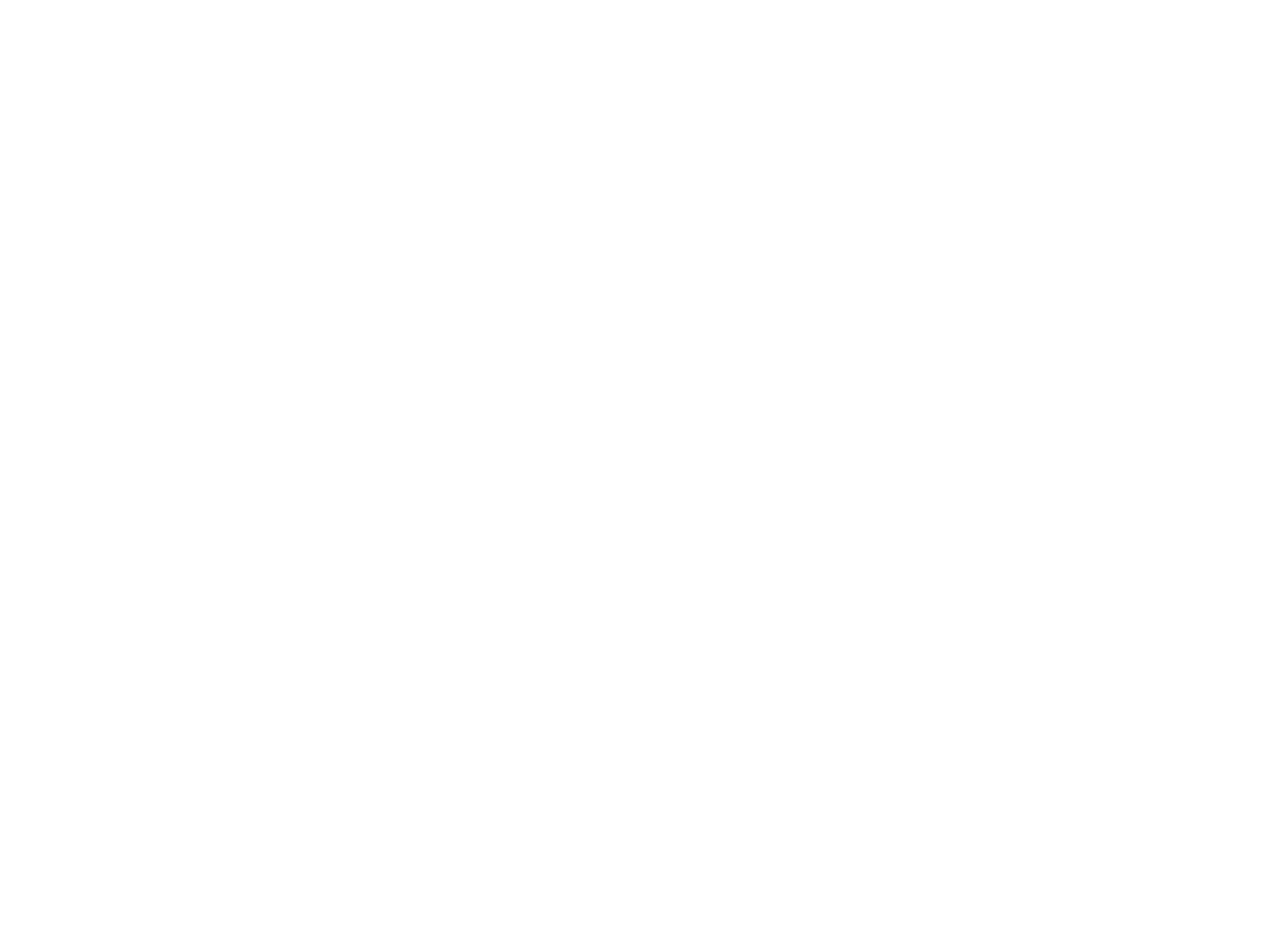
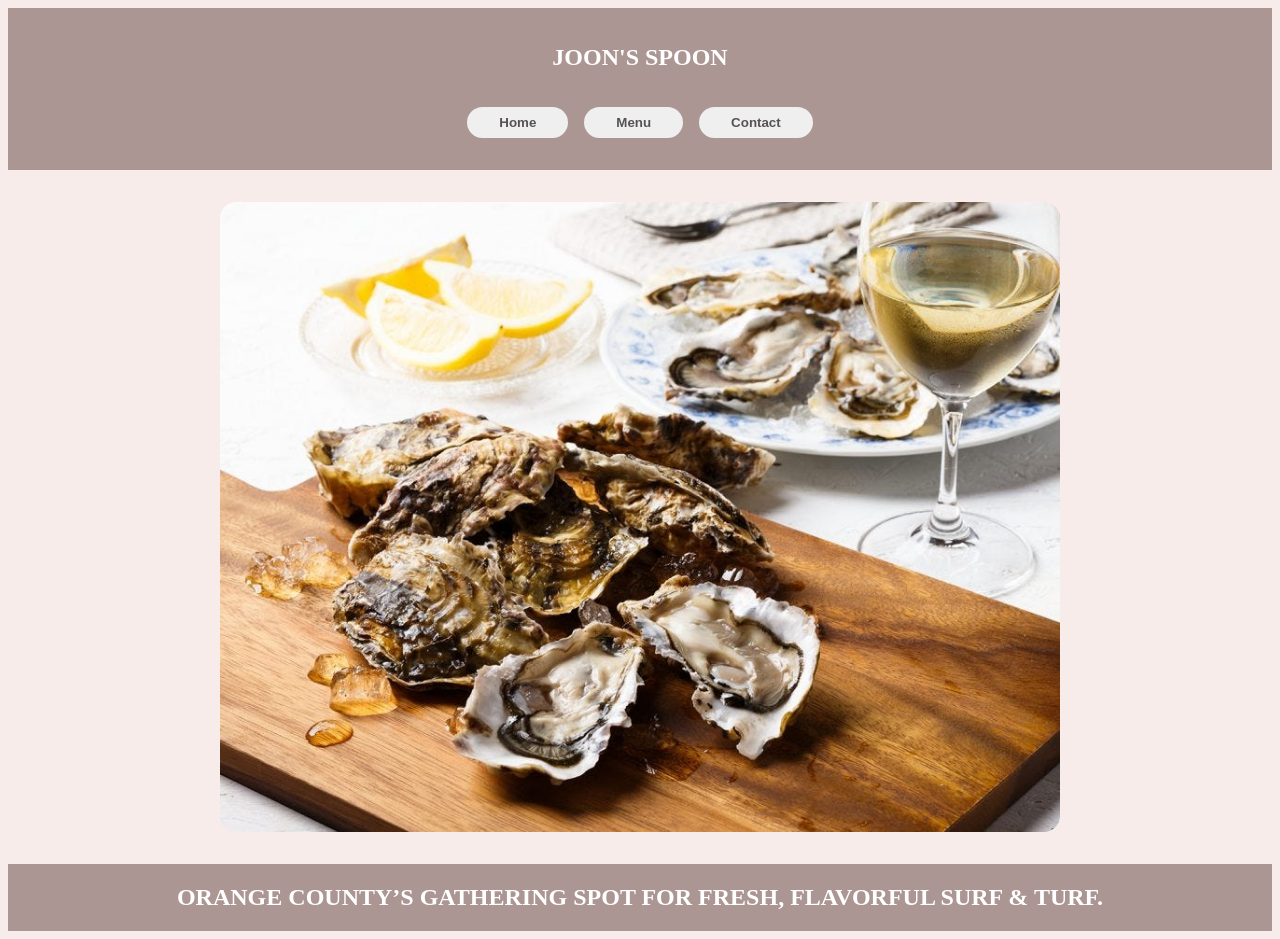
Before and after one commit to 3ddw1nn/restaurantpage, a website built with webpack: page dist/index.html in a window 1280 px wide. Before the commit the page ends 800 px from the top, so only its background shows below. Built offline with nearby package versions, Linux system fonts and the light colour scheme.

Commit message:
created homepage and imports

```diff
--- a/package.json
+++ b/package.json
@@ -3,8 +3,11 @@
   "version": "1.0.0",
   "description": "",
   "main": "index.js",
+
   "scripts": {
-    "test": "echo \"Error: no test specified\" && exit 1"
+    "test": "echo \"Error: no test specified\" && exit 1",
+    "watch":"webpack --watch",
+    "build": "webpack"
   },
   "repository": {
     "type": "git",
--- /dev/null
+++ b/src/createPage.js
@@ -0,0 +1,55 @@
+const content = document.getElementById("content");
+
+export const homePage = (()=>{
+    const createHomePage = function(){
+        const hIMGdiv = document.createElement("div")
+        content.appendChild(hIMGdiv);
+        hIMGdiv.classList.add("hIMG")
+        const homeIMG = document.createElement("img");
+        homeIMG.src = "/img/oysters.jpeg";
+        homeIMG.classList.add("homeImg")
+        hIMGdiv.appendChild(homeIMG);
+
+        const restaurantDiv = document.createElement("div");
+        restaurantDiv.classList.add("bio")
+        content.appendChild(restaurantDiv);
+
+        const restaurantBio = document.createElement("h2");
+        restaurantDiv.appendChild(restaurantBio);
+        restaurantBio.textContent =
+        "ORANGE COUNTY’S GATHERING SPOT FOR FRESH, FLAVORFUL SURF & TURF."
+        restaurantBio.classList.add("restaurantBio")
+    }
+
+    return {
+        createHomePage
+    }
+
+})();
+
+export const menuPage = (() =>{
+    const content = document.getElementById("content");
+
+    const menuItems=[
+        "34",
+        "34",
+        "34",
+        "34",
+        "34",
+        "34"
+    ];
+function createMenu(){
+    for(let i = 0; i < menuItems.length ; i++) {
+        let newCell = document.createElement("div");
+        content.appendChild(newCell);
+        newCell.classList.add("menuCell")
+        newCell.setAttribute("data-cell",i + 1);
+    }
+}
+console.log(menuItems);
+return{
+    createMenu
+
+}
+
+})();
--- a/src/index.js
+++ b/src/index.js
@@ -1 +1,50 @@
-console.log("alert")
+import {menuPage} from './createPage.js';
+import {homePage} from './createPage.js';
+
+const body = document.getElementById("body");
+const header = document.createElement("div");
+const titleScript = document.createElement("h2");
+
+header.classList.add("header-container");
+
+titleScript.classList.add("header-title");
+titleScript.textContent = "JOON'S SPOON";
+
+body.insertBefore(header, body.firstChild);
+header.appendChild(titleScript);
+
+const headerButtonContainer = document.createElement("div");
+headerButtonContainer.classList.add("buttons");
+header.appendChild(headerButtonContainer);
+
+const homeButton= document.createElement("button")
+homeButton.innerHTML = "Home";
+headerButtonContainer.appendChild(homeButton);
+homeButton.addEventListener('click', ()=> {
+    clearContent();
+    homePage.createHomePage();
+})
+
+
+const menuButton= document.createElement("button")
+menuButton.innerHTML = "Menu";
+headerButtonContainer.appendChild(menuButton);
+menuButton.addEventListener('click', ()=> {
+    clearContent();
+    menuPage.createMenu();
+
+})
+
+const contactButton= document.createElement("button")
+contactButton.innerHTML = "Contact";
+headerButtonContainer.appendChild(contactButton);
+contactButton.addEventListener('click', ()=> {
+    clearContent();
+})
+
+const clearContent = function (){
+    while (content.firstChild) {
+        content.removeChild(content.firstChild);
+    }
+}
+homePage.createHomePage();
--- /dev/null
+++ b/src/styles.css
@@ -0,0 +1,52 @@
+body{
+    background-color: rgb(247, 236, 234);
+}
+.header-container{
+    display:flex;
+    justify-content:center;
+    background-color:rgb(171, 150, 147);
+    flex-direction: column;
+}
+.header-title{
+    color:white;
+    padding: 1rem;
+    display: flex;
+    justify-content: center;
+}
+.buttons{
+    display: flex;
+    justify-content: center;
+    padding-bottom: 2rem;
+}
+button {
+    padding: 0.5rem 2rem;
+    margin: 0 0.5rem;
+    font-weight: bold;
+    color:rgb(87, 83, 82) ;
+    border-radius: 5rem;
+    border:none;
+}
+#content{
+    display: flex;
+    flex-direction:column;
+    justify-content: center;
+}
+.bio{
+    display: flex;
+    justify-content: center;
+}
+.hIMG{
+    display: flex;
+    justify-content: center;
+    padding: 2rem;
+}
+.homeImg{
+    width:70%;
+    border-radius: 1rem;
+}
+.bio{
+    background-color: rgb(171, 150, 147);
+}
+.restaurantBio{
+    color:rgb(255, 255, 255)
+}
--- a/webpack.config.js
+++ b/webpack.config.js
@@ -0,0 +1,9 @@
+const path = require('path');
+
+module.exports = {
+  entry: './src/index.js',
+  output: {
+    filename: 'main.js',
+    path: path.resolve(__dirname, 'dist'),
+  },
+};
```
Also changed, not shown: dist/index.html, dist/main.js, img/oysters.jpeg (added).
